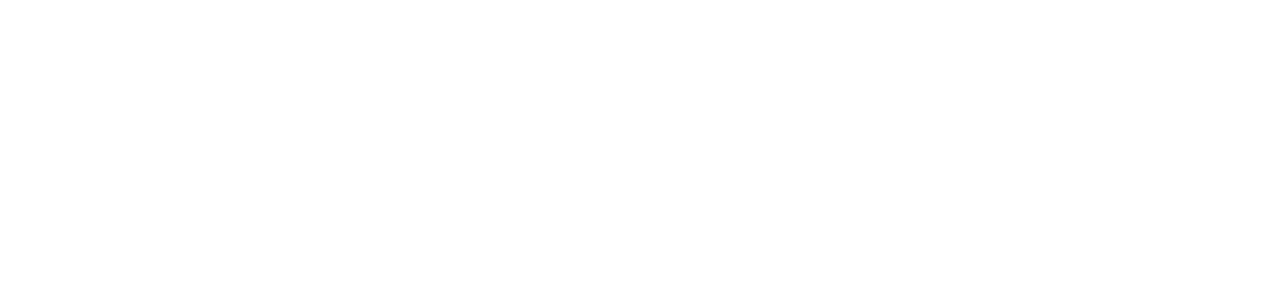
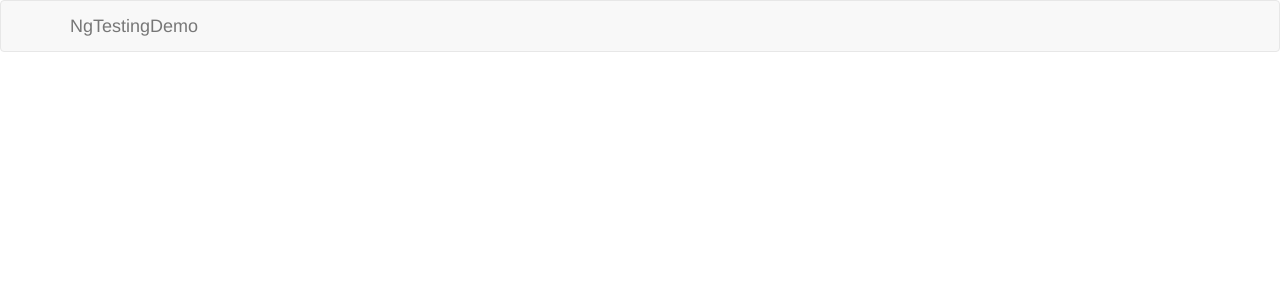
Before and after one commit to atom-morgan/ng2-testing-demo, an Angular app: page / in a window 1280 px wide. Shown: the top 300 px of the page. Built offline with nearby package versions, Linux system fonts and the light colour scheme.

Commit message:
Add boostrap and navbar

```diff
--- a/src/app/app.component.html
+++ b/src/app/app.component.html
@@ -1 +1,8 @@
+<nav class="navbar navbar-default">
+  <div class="container">
+    <div class="navbar-header">
+      <a class="navbar-brand">NgTestingDemo</a>
+    </div>
+  </div>
+</nav>
 <router-outlet></router-outlet>
--- a/src/index.html
+++ b/src/index.html
@@ -7,6 +7,8 @@
 
   <meta name="viewport" content="width=device-width, initial-scale=1">
   <link rel="icon" type="image/x-icon" href="favicon.ico">
+
+  <link rel="stylesheet" href="https://maxcdn.bootstrapcdn.com/bootstrap/3.3.6/css/bootstrap.min.css" integrity="sha384-1q8mTJOASx8j1Au+a5WDVnPi2lkFfwwEAa8hDDdjZlpLegxhjVME1fgjWPGmkzs7" crossorigin="anonymous">
 </head>
 <body>
   <app-root></app-root>
```
